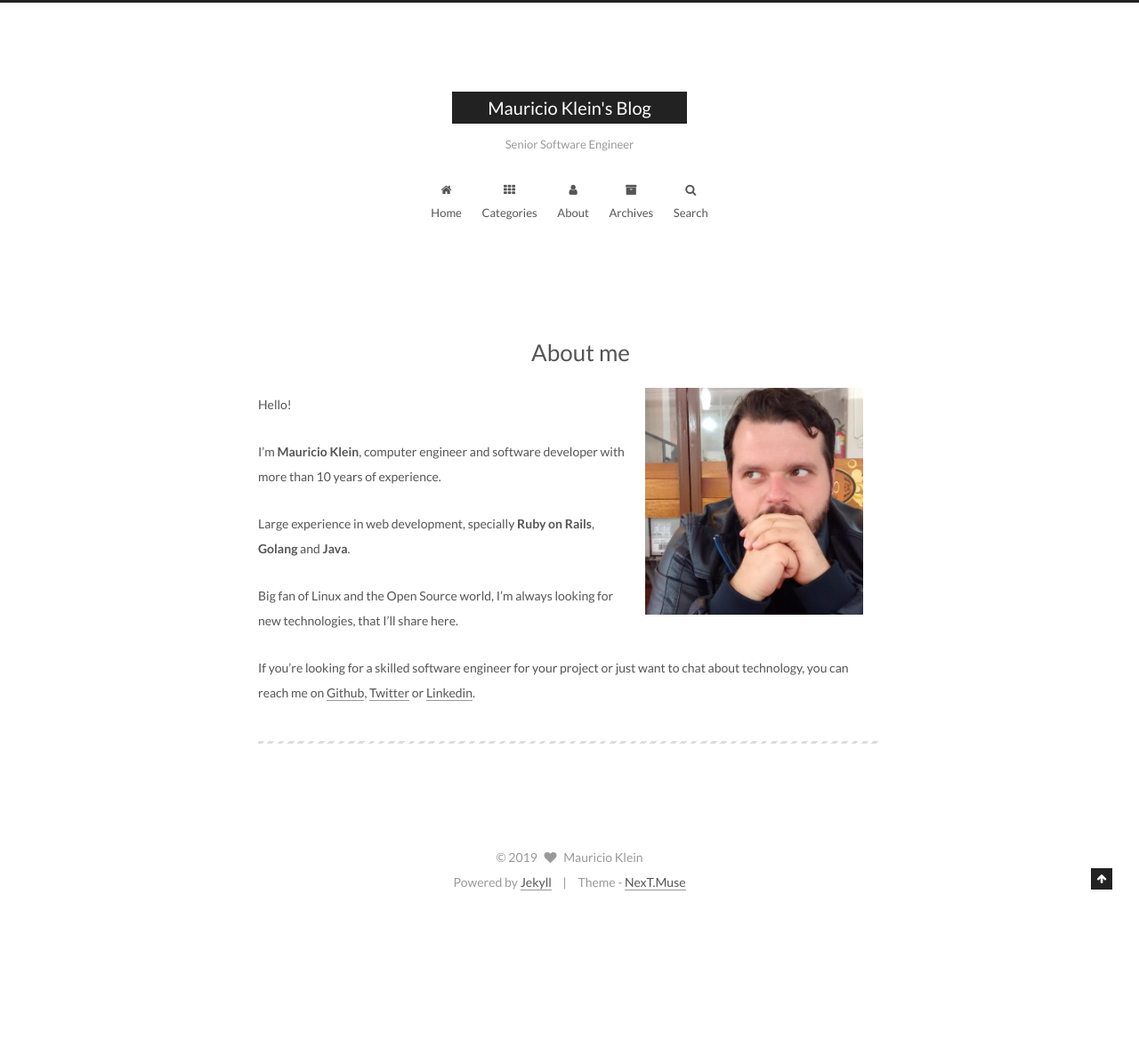
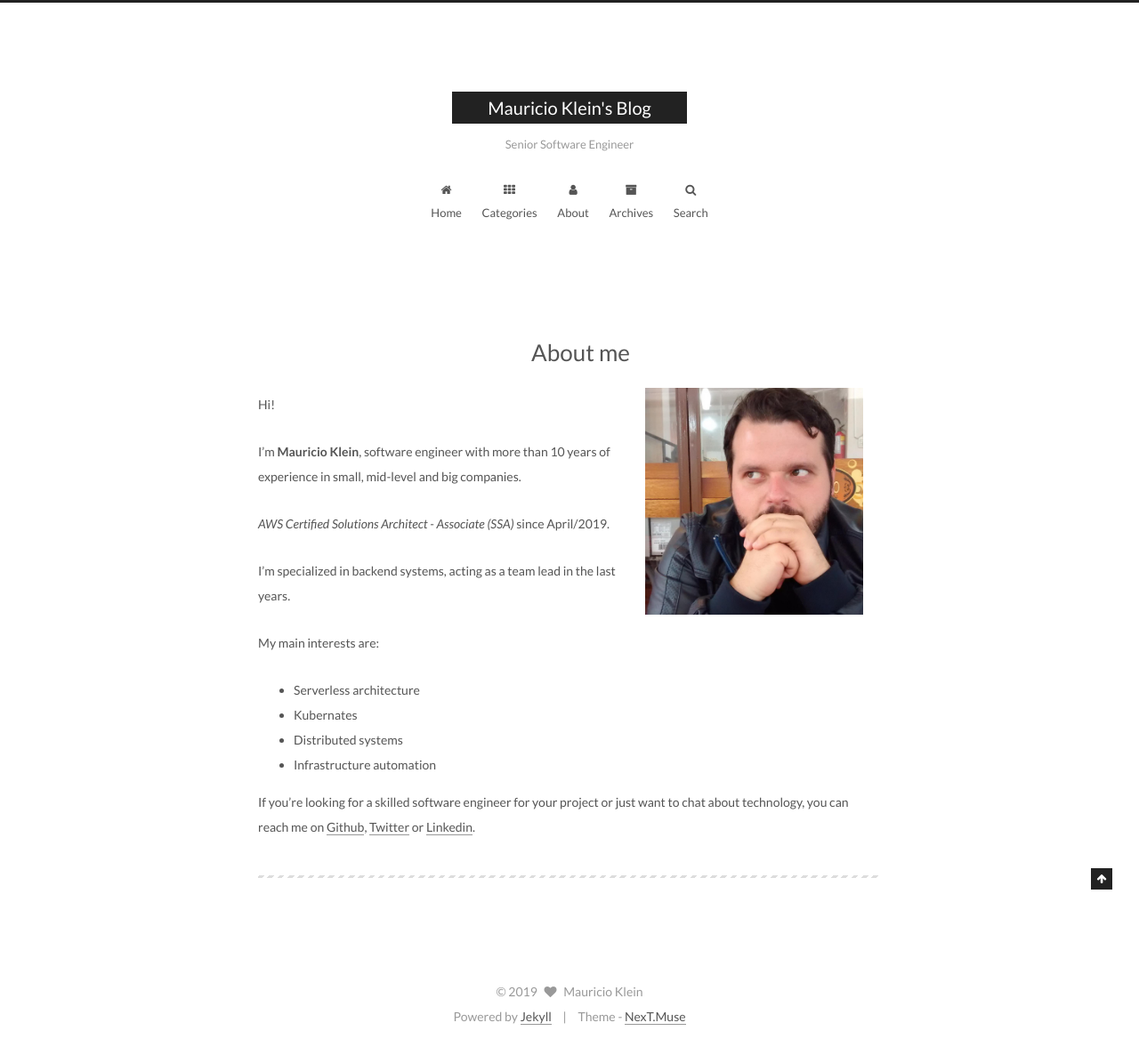
Before and after one commit to mauricioklein/mauricioklein.github.io, a Jekyll site: the page built from about/index.md, in a window 1280 px wide. Shown: the whole page at 89% size. Built offline with Jekyll 4.4.1, drawn with Linux system fonts in a browser that asks for light colours; before the commit the page ends 1026 px from its top, so only the background shows below that.

Commit message:
Update About me page

```diff
--- a/about/index.md
+++ b/about/index.md
@@ -6,13 +6,19 @@ type: about
 
 <img class="about-img" src="{{site.url}}/assets/images/avatar.gif">
 
-Hello!
+Hi!
 
-I'm **Mauricio Klein**, computer engineer and software developer with more than 10 years of experience.
+I'm **Mauricio Klein**, software engineer with more than 10 years of experience in small, mid-level and big companies.
 
-Large experience in web development, specially **Ruby on Rails**, **Golang** and **Java**.
+_AWS Certified Solutions Architect - Associate (SSA)_ since April/2019.
 
-Big fan of Linux and the Open Source world, I'm always looking for new technologies, that I'll share here.
+I'm specialized in backend systems, acting as a team lead in the last years.
+
+My main interests are:
+- Serverless architecture
+- Kubernates
+- Distributed systems
+- Infrastructure automation
 
 If you're looking for a skilled software engineer for your project or just want to chat about technology,
 you can reach me on [Github][github], [Twitter][twitter] or [Linkedin][linkedin].
```
